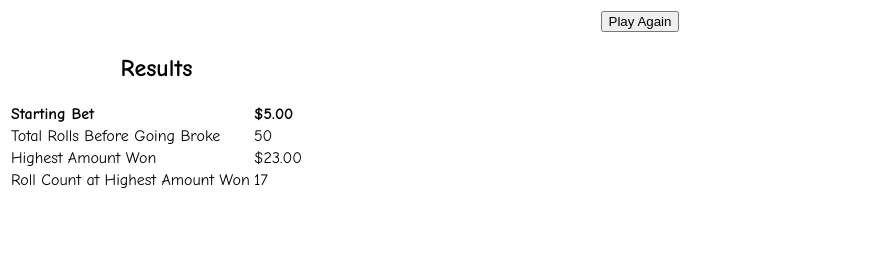
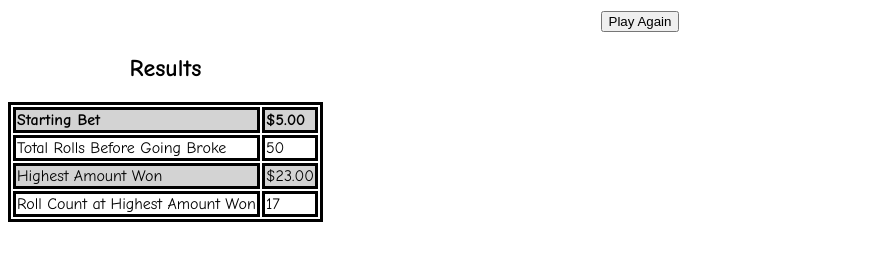
Before and after one commit to dmichalb/Balak-Repos, a plain HTML site: page LuckySevens2/luckySevens2.html in a window 1280 px wide. Both pictures are taken after typing "5" into the empty fields and a click on the input "Play". Shown: the part 250-510 px from the top of the page, without its empty margins (0-877 px from the left). Drawn offline with nearby package versions, Linux system fonts and the light colour scheme.

Commit message:
Update luckySevens2.html
added CSS to table

```diff
--- a/LuckySevens2/luckySevens2.html
+++ b/LuckySevens2/luckySevens2.html
@@ -26,6 +26,14 @@
             }
             .unhidden{
                 display: block;
+            }
+            tr:nth-child(odd) {
+                background-color: lightgray;
+            }
+            table, tr, th, td {
+                border-style: solid;
+                border-color: black;
+
             }
         </style>
     </head>
```
